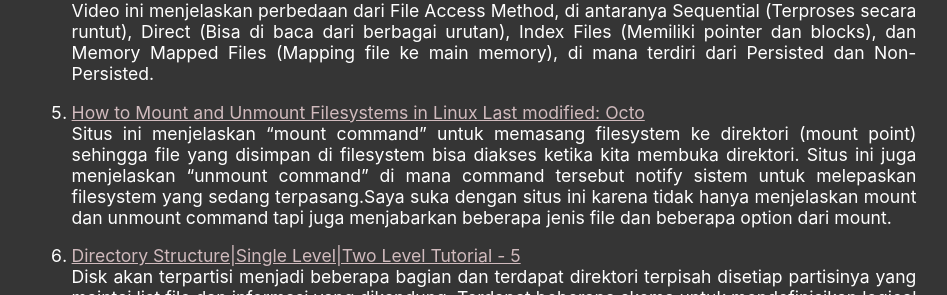
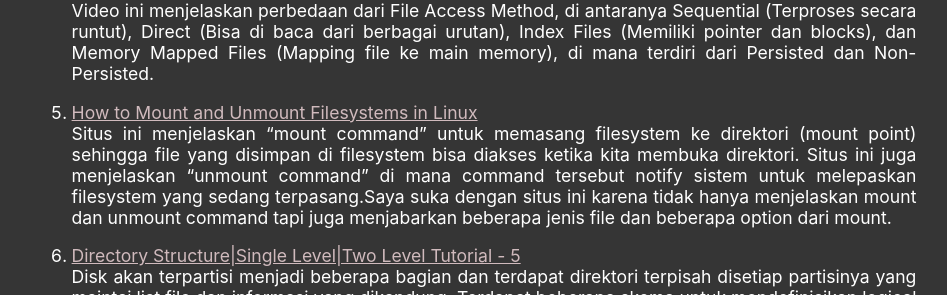
Before and after one commit to annisadevin/os211, a Jekyll site: the page built from w03.md, in a window 1280 px wide. Shown: the part 691-986 px from the top of the page, without its empty margins (166-1113 px from the left). Built offline with Jekyll 4.4.1, drawn with Linux system fonts in a browser that asks for light colours; our own code applies the rules of GitHub Pages for plain Markdown files.

Commit message:
Update w03.md

```diff
--- a/w03.md
+++ b/w03.md
@@ -17,8 +17,7 @@ Tarball merupakan suatu arsip. Video ini menjelaskan apa saja yang bisa dilakuka
 4. [File Access Method](https://www.youtube.com/watch?v=aruUAN9lYU4)<br>
 Video ini menjelaskan perbedaan dari File Access Method, di antaranya Sequential (Terproses secara runtut), Direct (Bisa di baca dari berbagai urutan), Index Files (Memiliki pointer dan blocks), dan Memory Mapped Files (Mapping file ke main memory), di mana terdiri dari Persisted dan Non-Persisted.
 
-5. [How to Mount and Unmount Filesystems in Linux
-Last modified: Octo](https://www.baeldung.com/linux/mount-unmount-filesystems)<br>
+5. [How to Mount and Unmount Filesystems in Linux](https://www.baeldung.com/linux/mount-unmount-filesystems)<br>
 Situs ini menjelaskan "mount command" untuk memasang filesystem ke direktori (mount point) sehingga file yang disimpan di filesystem bisa diakses ketika kita membuka direktori. Situs ini juga menjelaskan "unmount command" di mana command tersebut notify sistem untuk melepaskan filesystem yang sedang terpasang.Saya suka dengan situs ini karena tidak hanya menjelaskan mount dan unmount command tapi juga menjabarkan beberapa jenis file dan beberapa option dari mount.
 
 6. [Directory Structure|Single Level|Two Level Tutorial - 5](https://www.youtube.com/watch?v=bPIoEOpQn3A)<br>
```
